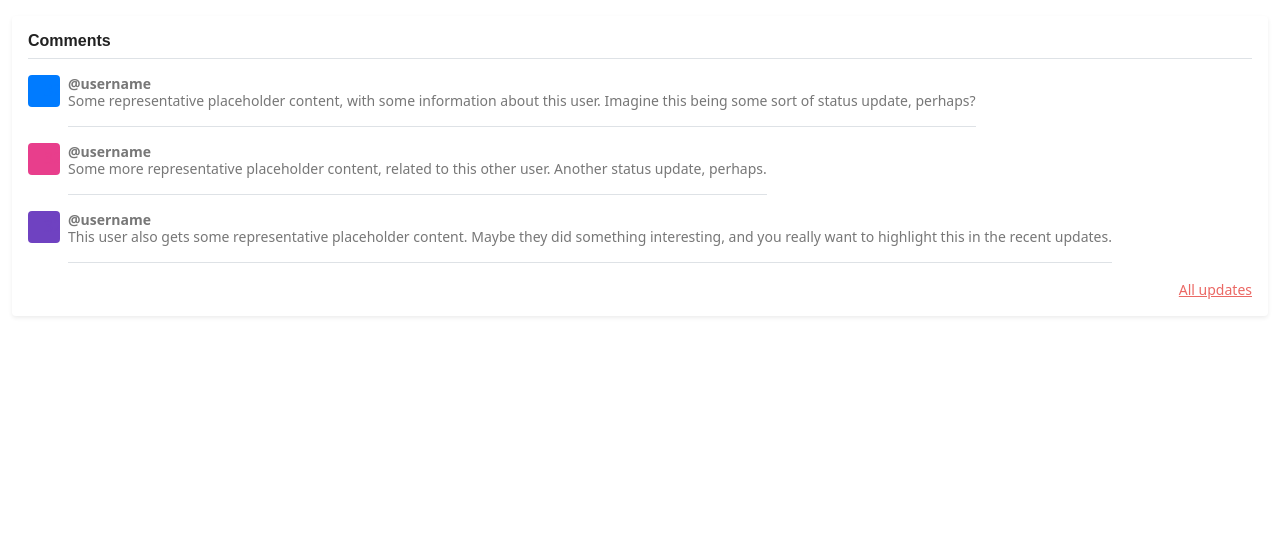
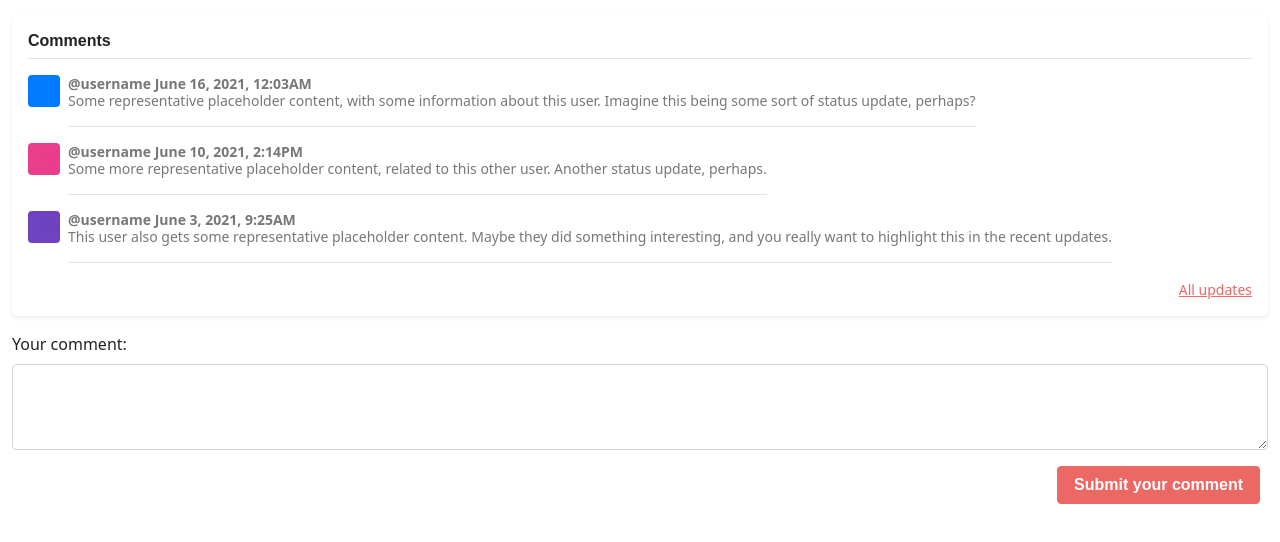
Before and after one commit to celialobet/kit-ui-thp-eventbrite, a plain HTML site: page comment.html in a window 1280 px wide. Drawn offline with nearby package versions, Linux system fonts and the light colour scheme; a web font is replaced by a local one.

Commit message:
comment updated

```diff
--- a/comment.html
+++ b/comment.html
@@ -36,7 +36,9 @@
           </svg>
 
           <p class="pb-3 mb-0 small lh-sm border-bottom">
-            <strong class="d-block text-gray-dark">@username</strong>
+            <strong class="d-block text-gray-dark"
+              >@username <span>June 16, 2021, 12:03AM</span></strong
+            >
             Some representative placeholder content, with some information about
             this user. Imagine this being some sort of status update, perhaps?
           </p>
@@ -58,7 +60,9 @@
           </svg>
 
           <p class="pb-3 mb-0 small lh-sm border-bottom">
-            <strong class="d-block text-gray-dark">@username</strong>
+            <strong class="d-block text-gray-dark"
+              >@username <span>June 10, 2021, 2:14PM</span></strong
+            >
             Some more representative placeholder content, related to this other
             user. Another status update, perhaps.
           </p>
@@ -80,7 +84,9 @@
           </svg>
 
           <p class="pb-3 mb-0 small lh-sm border-bottom">
-            <strong class="d-block text-gray-dark">@username</strong>
+            <strong class="d-block text-gray-dark"
+              >@username <span>June 3, 2021, 9:25AM</span></strong
+            >
             This user also gets some representative placeholder content. Maybe
             they did something interesting, and you really want to highlight
             this in the recent updates.
@@ -91,6 +97,25 @@
         </small>
       </div>
     </div>
+
+    <div class="container-fluid">
+      <div class="mb-3">
+        <label for="exampleFormControlTextarea1" class="form-label"
+          >Your comment:</label
+        >
+        <textarea
+          class="form-control"
+          id="exampleFormControlTextarea1"
+          rows="3"
+        ></textarea>
+        <div class="d-grid gap-2 d-md-flex justify-content-md-end mt-3">
+          <button class="btn btn-primary me-md-2" type="button">
+            Submit your comment
+          </button>
+        </div>
+      </div>
+    </div>
+
     <!-- Option 1: Bootstrap Bundle with Popper -->
     <script
       src="https://cdn.jsdelivr.net/npm/bootstrap@5.0.1/dist/js/bootstrap.bundle.min.js"
```
